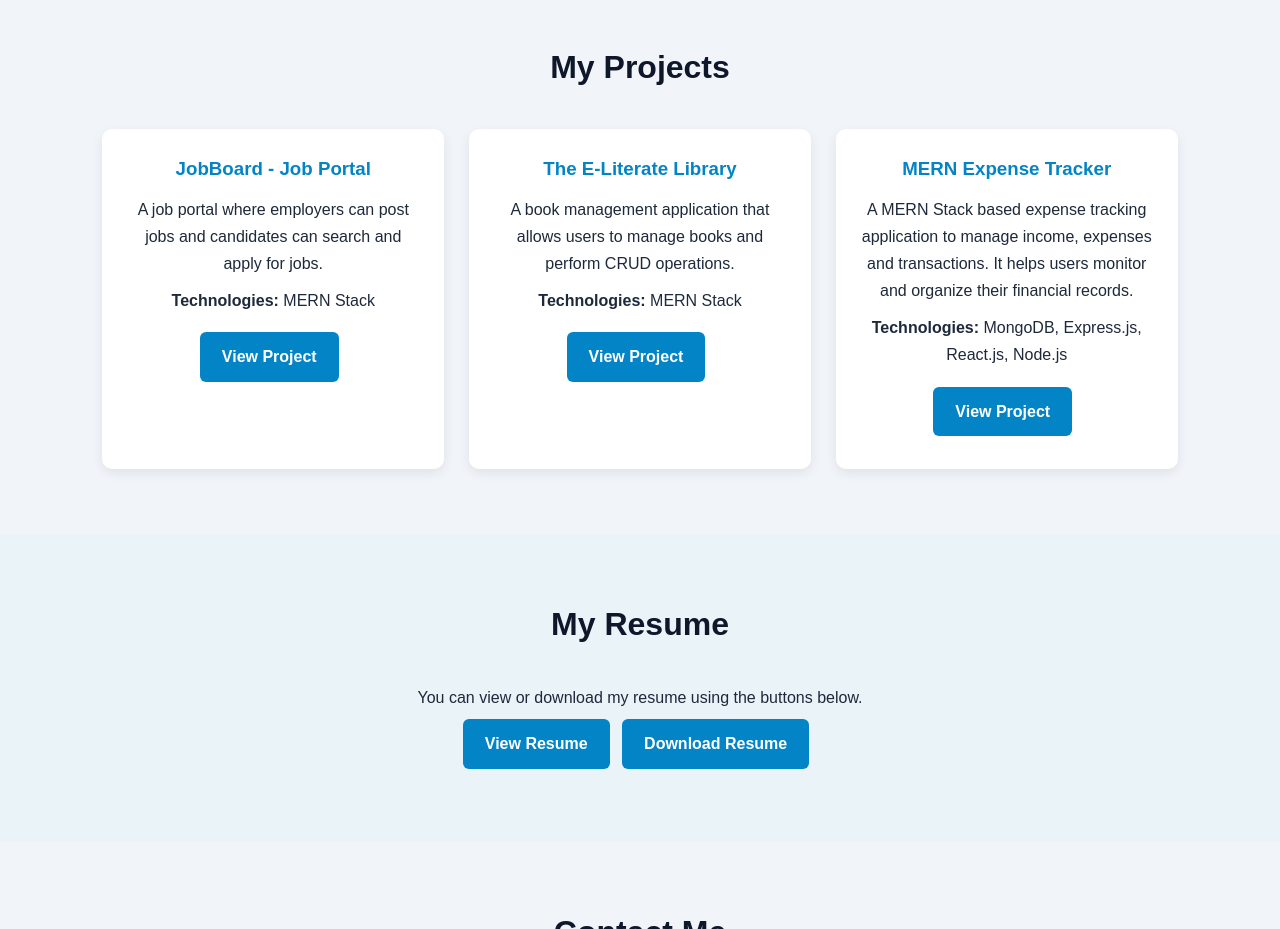
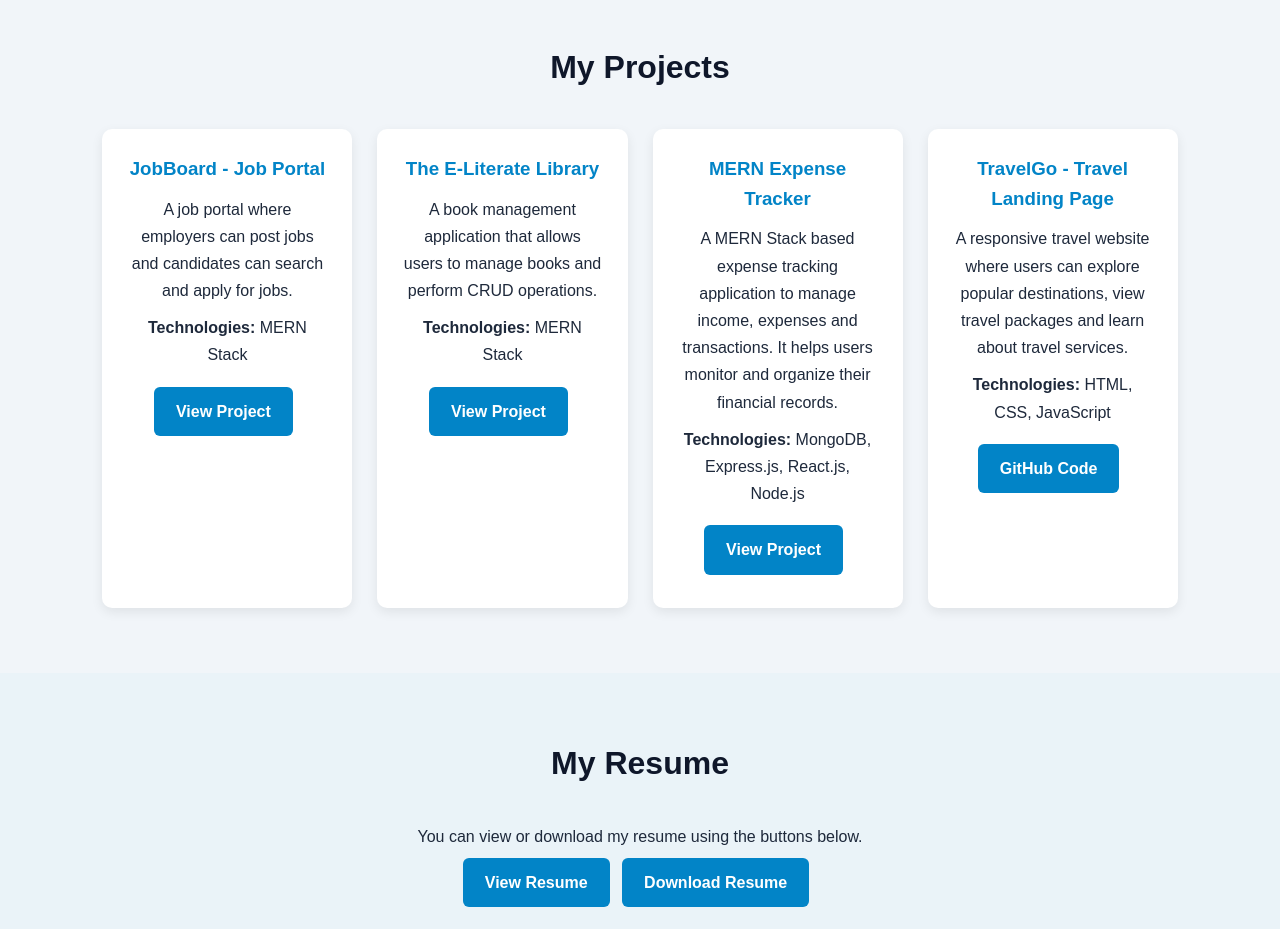
Before and after one commit to yadavamit4git/Portfolio, a plain HTML site: page index.html in a window 1280 px wide. Shown: the part 1560-2489 px from the top of the page. Drawn offline with Linux system fonts and the light colour scheme.

Commit message:
Added TravelGo project to portfolio

```diff
--- a/index.html
+++ b/index.html
@@ -428,6 +428,30 @@
                 </a>
 
             </div>
+                        <!-- Project 4: TravelGo Landing Page -->
+            <div class="project-card">
+
+                <h3>TravelGo - Travel Landing Page</h3>
+
+                <p>
+                    A responsive travel website where users can
+                    explore popular destinations, view travel packages
+                    and learn about travel services.
+                </p>
+
+                <p>
+                    <b>Technologies:</b> HTML, CSS, JavaScript
+                </p>
+
+
+                <a href="https://github.com/yadavamit4git/Travel-Landing-Page"
+                   target="_blank"
+                   rel="noopener noreferrer"
+                   class="btn">
+                    GitHub Code
+                </a>
+
+            </div>
 
         </div>
 
```
